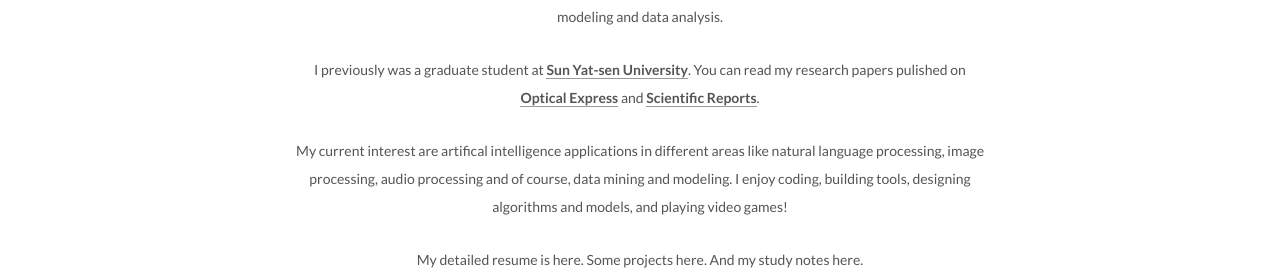
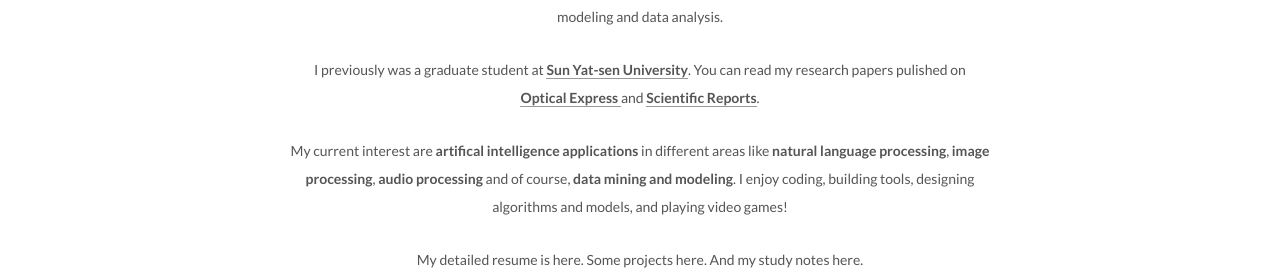
Before and after one commit to bruceyoungsysu/bruceyoungsysu.github.io, a Jekyll site: the page built from about/index.md, in a window 1280 px wide. Shown: the part 539-819 px from the top of the page. Built offline with Jekyll 4.4.1, drawn with Linux system fonts in a browser that asks for light colours.

```diff
--- a/about/index.md
+++ b/about/index.md
@@ -12,10 +12,10 @@ type: about
 I have supported many international companies such as <a href = "https://en.wikipedia.org/wiki/Samsung">Samsung</a>, <a href = "https://en.wikipedia.org/wiki/Intel">Intel</a>, <a href = "https://en.wikipedia.org/wiki/TSMC">TSMC</a> and <a href = "https://en.wikipedia.org/wiki/GlobalFoundries">GlobalFoundries</a> in physical modeling and data analysis.
 </center></p>
 <p><center>
- I previously was a graduate student at <a href = "https://www.usnews.com/education/best-global-universities/sun-yat-sen-university-506062"><strong>Sun Yat-sen University</strong></a>. You can read my research papers pulished on <a href = "https://www.osapublishing.org/oe/abstract.cfm?uri=oe-24-11-12281"><strong>Optical Express</strong></a> and <a href = "https://www.nature.com/articles/srep32236"><strong>Scientific Reports</strong></a>.
+ I previously was a graduate student at <a href = "https://www.usnews.com/education/best-global-universities/sun-yat-sen-university-506062"><strong>Sun Yat-sen University</strong></a>. You can read my research papers pulished on <a href = "https://www.osapublishing.org/oe/abstract.cfm?uri=oe-24-11-12281"><strong>Optical Express </strong></a> and <a href = "https://www.nature.com/articles/srep32236"><strong> Scientific Reports</strong></a>.
 </center></p>
 <p><center>
-My current interest are artifical intelligence applications in different areas like natural language processing, image processing, audio processing and of course, data mining and modeling. I enjoy coding, building tools, designing algorithms and models, and playing video games!
+My current interest are <strong>artifical intelligence applications</strong> in different areas like <strong>natural language processing</strong>, <strong>image processing</strong>, <strong>audio processing</strong> and of course, <strong>data mining and modeling</strong>. I enjoy coding, building tools, designing algorithms and models, and playing video games!
 </center></p>
 <p>
 <center>My detailed resume is here. Some projects here. And my study notes here.</center>
```
